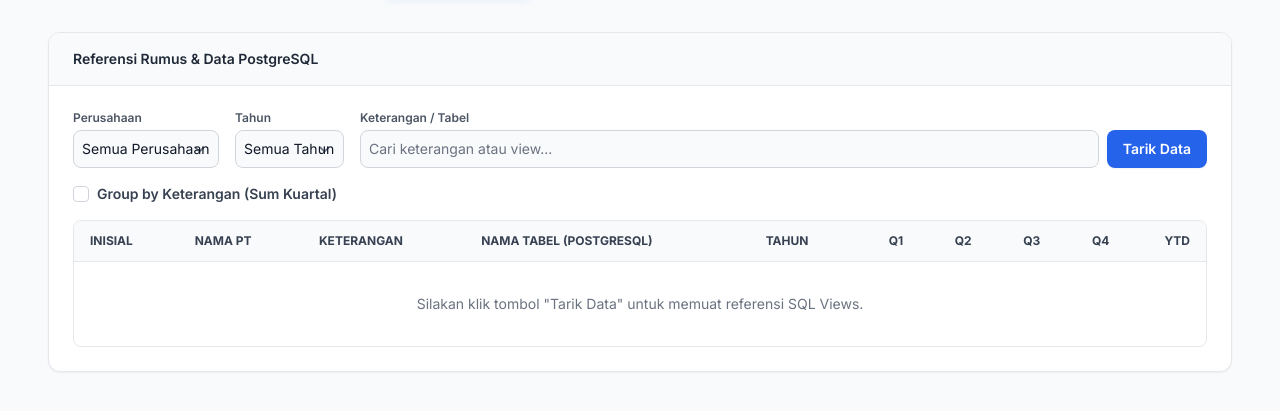
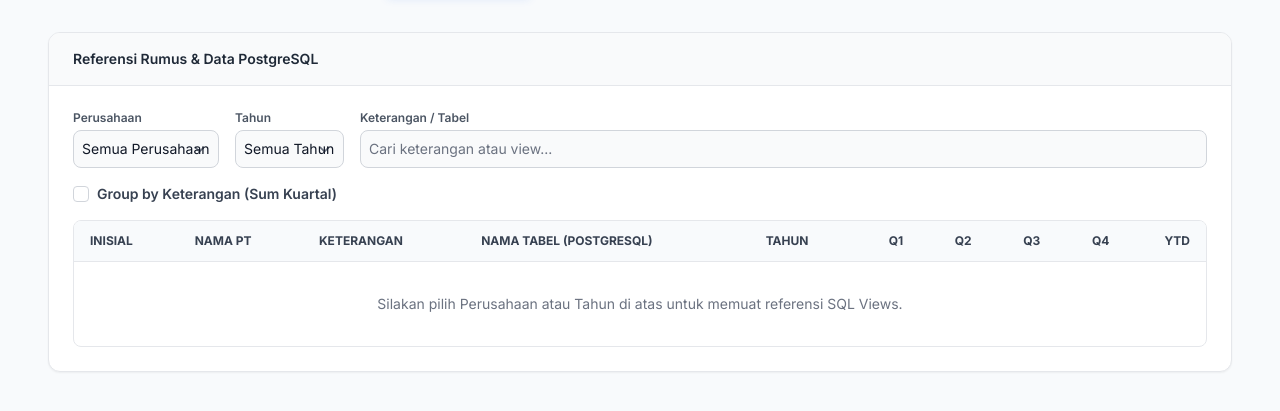
Before and after one commit to nicku-dev/bms-web, a FastAPI app: template app/templates/reference.html in a window 1280 px wide. Shown: the part 129-540 px from the top of the page. Run offline with FastAPI, Linux system fonts and the light colour scheme; the template is opened without the code that fills it, so the values that code supplies are empty; parts of the project's set-up code (start-up, migrations or seed data) failed here and were passed over; some libraries are stand-ins or nearby versions.

Commit message:
feat: make reference data load instantly on selection and add quarter grouping

```diff
--- a/app/main.py
+++ b/app/main.py
@@ -229,7 +229,13 @@ async def api_admin_references(request: Request):
         db.close()
         return JSONResponse(status_code=403, content={"status": "error", "message": "Forbidden"})
 
-    companies = db.query(Company).filter(Company.is_active == True).all()
+    company_filter = request.query_params.get("company", "all")
+    year_filter = request.query_params.get("year", "all")
+
+    if company_filter != "all":
+        companies = db.query(Company).filter(Company.is_active == True, Company.initial_pt == company_filter).all()
+    else:
+        companies = db.query(Company).filter(Company.is_active == True).all()
     db.close()
 
     import duckdb
@@ -257,12 +263,16 @@ async def api_admin_references(request: Request):
             views = con.execute(query).fetchall()
 
             for var_name, odoo_model, sql_view in views:
+                view_year = "2026" if "26" in sql_view else ("2025" if "25" in sql_view else "Auto")
+                if year_filter != "all" and year_filter != view_year:
+                    continue
+
                 row_data = {
                     "inisial": comp.initial_pt or "N/A",
                     "nama_pt": comp.name,
                     "keterangan": f"KPI: {var_name}",
                     "nama_tabel": sql_view,
-                    "tahun": "2026" if "26" in sql_view else ("2025" if "25" in sql_view else "Auto"),
+                    "tahun": view_year,
                     "q1": 0.0,
                     "q2": 0.0,
                     "q3": 0.0,
--- a/app/templates/reference.html
+++ b/app/templates/reference.html
@@ -108,7 +108,7 @@
       <div class="flex flex-col sm:flex-row gap-4 mb-4">
         <div>
           <label class="block text-xs font-semibold text-gray-600 mb-1">Perusahaan</label>
-          <select id="filter-company" onchange="filterTable()" class="bg-gray-50 border border-gray-300 text-gray-900 text-sm rounded-lg focus:ring-blue-500 focus:border-blue-500 block w-full p-2">
+          <select id="filter-company" onchange="loadData()" class="bg-gray-50 border border-gray-300 text-gray-900 text-sm rounded-lg focus:ring-blue-500 focus:border-blue-500 block w-full p-2">
             <option value="all">Semua Perusahaan</option>
             <option value="BMS">BMS</option>
             <option value="FPS">FPS</option>
@@ -116,7 +116,7 @@
         </div>
         <div>
           <label class="block text-xs font-semibold text-gray-600 mb-1">Tahun</label>
-          <select id="filter-year" onchange="filterTable()" class="bg-gray-50 border border-gray-300 text-gray-900 text-sm rounded-lg focus:ring-blue-500 focus:border-blue-500 block w-full p-2">
+          <select id="filter-year" onchange="loadData()" class="bg-gray-50 border border-gray-300 text-gray-900 text-sm rounded-lg focus:ring-blue-500 focus:border-blue-500 block w-full p-2">
             <option value="all">Semua Tahun</option>
             <option value="2025">2025</option>
             <option value="2026">2026</option>
@@ -126,9 +126,6 @@
           <label class="block text-xs font-semibold text-gray-600 mb-1">Keterangan / Tabel</label>
           <div class="flex gap-2">
             <input type="text" id="filter-search" onkeyup="filterTable()" class="flex-1 bg-gray-50 border border-gray-300 text-gray-900 text-sm rounded-lg focus:ring-blue-500 focus:border-blue-500 block p-2" placeholder="Cari keterangan atau view...">
-            <button onclick="loadData()" class="px-4 py-2 bg-blue-600 hover:bg-blue-700 text-white text-sm font-semibold rounded-lg shadow-sm whitespace-nowrap">
-              Tarik Data
-            </button>
           </div>
         </div>
       </div>
@@ -160,7 +157,7 @@
           <tbody id="ref-table-body" class="divide-y divide-gray-200">
             <tr>
               <td colspan="10" id="initial-message" class="px-4 py-8 text-center text-gray-500">
-                Silakan klik tombol "Tarik Data" untuk memuat referensi SQL Views.
+                Silakan pilih Perusahaan atau Tahun di atas untuk memuat referensi SQL Views.
               </td>
             </tr>
           </tbody>
@@ -179,6 +176,9 @@ function formatNumber(num) {
 }
 
 function loadData() {
+    var company = document.getElementById("filter-company").value;
+    var year = document.getElementById("filter-year").value;
+
     const tbody = document.getElementById('ref-table-body');
     tbody.innerHTML = `<tr><td colspan="10" class="px-4 py-8 text-center text-gray-500">
         <div class="flex flex-col items-center justify-center">
@@ -187,23 +187,12 @@ function loadData() {
         </div>
     </td></tr>`;
 
-    fetch('/api/admin/references')
+    fetch(`/api/admin/references?company=${company}&year=${year}`)
         .then(response => response.json())
         .then(data => {
             if (data.status === 'success') {
                 allData = data.data;
                 renderTable();
-
-                // Update filters based on data
-                const companies = [...new Set(allData.map(item => item.inisial))];
-                const filterCompany = document.getElementById('filter-company');
-                filterCompany.innerHTML = '<option value="all">Semua Perusahaan</option>' +
-                    companies.map(c => `<option value="${c}">${c}</option>`).join('');
-
-                const years = [...new Set(allData.map(item => item.tahun))].sort().reverse();
-                const filterYear = document.getElementById('filter-year');
-                filterYear.innerHTML = '<option value="all">Semua Tahun</option>' +
-                    years.map(y => `<option value="${y}">${y}</option>`).join('');
             }
         })
         .catch(err => {
```
